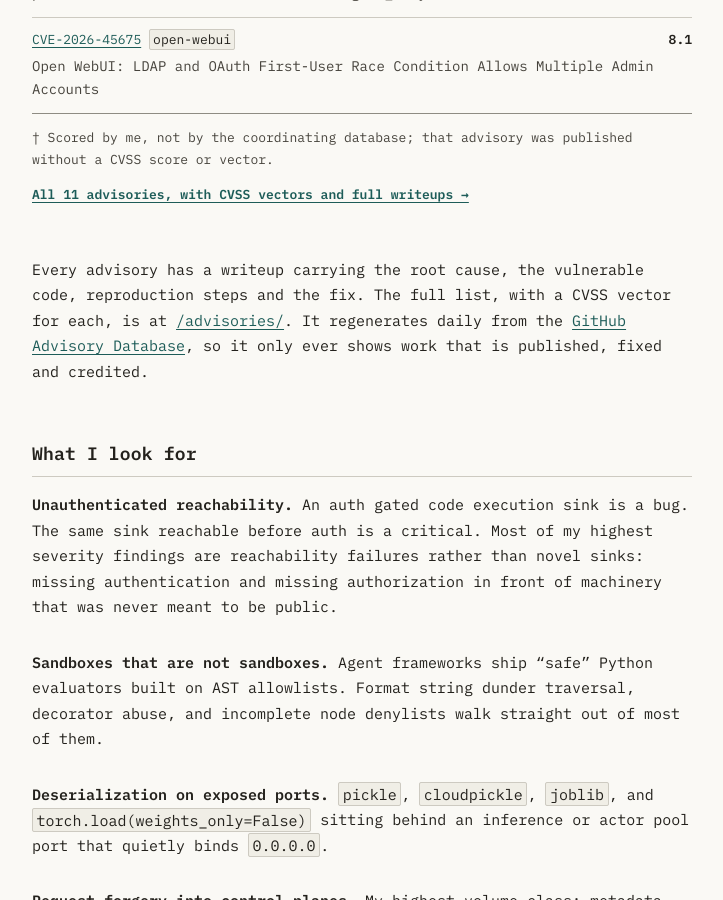
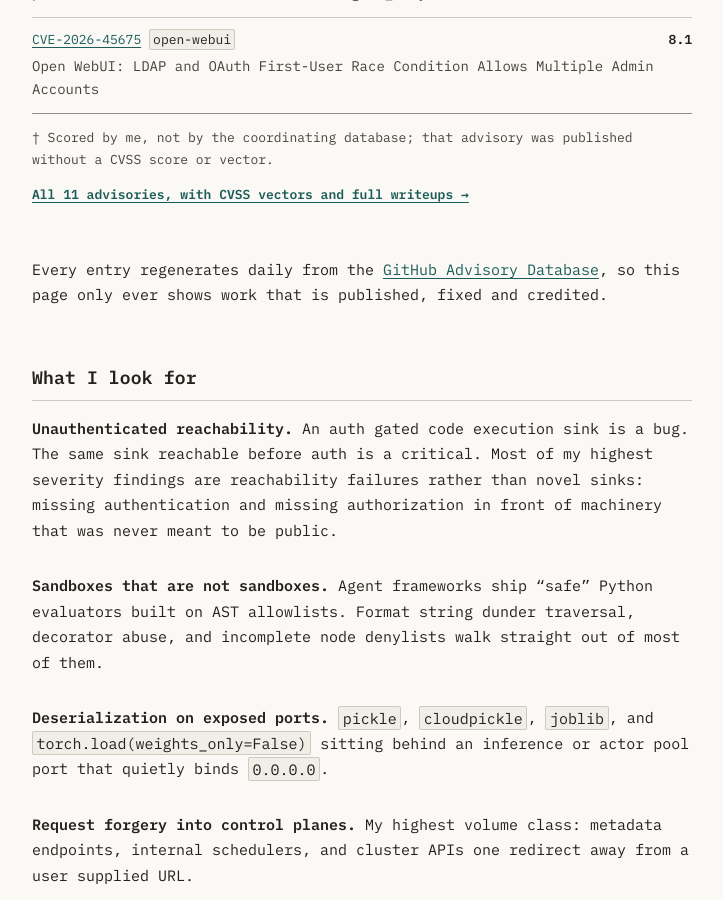
Before and after one commit to sfwani/sfwani.github.io, a Jekyll site: the page built from index.md, in a window 1280 px wide and 900 px high, scrolled down 1203 px. Shown: the whole window, without its empty margins (278-1001 px from the left). Built offline with Jekyll 4.4.1, drawn with Linux system fonts in a browser that asks for light colours.

Commit message:
Drop two redundancies the restructure exposed
The specimen carried a markdown h2 above it at the prose measure while
the figure itself is 890 wide, so the heading read as indented against
its own figure; it also duplicated the specimen's own heading. And the
paragraph under the home summary repeated the link sitting directly
above it.

Co-Authored-By: Claude Opus 5 (1M context) <noreply@anthropic.com>

```diff
--- a/index.md
+++ b/index.md
@@ -34,7 +34,7 @@ credited.
 
 <!-- ADVISORIES:END -->
 
-Every advisory has a writeup carrying the root cause, the vulnerable code, reproduction steps and the fix. The full list, with a CVSS vector for each, is at [/advisories/](/advisories/). It regenerates daily from the [GitHub Advisory Database](https://github.com/advisories?query=credit%3Asfwani), so it only ever shows work that is published, fixed and credited.
+Every entry regenerates daily from the [GitHub Advisory Database](https://github.com/advisories?query=credit%3Asfwani), so this page only ever shows work that is published, fixed and credited.
 
 ## What I look for
 
--- a/scripts/build_writeups.py
+++ b/scripts/build_writeups.py
@@ -255,8 +255,9 @@ def write_index(rows, stamp):
         '<th scope="col">Weakness</th><th scope="col">Published</th></tr></thead>'
         f'<tbody>{"".join(body)}</tbody></table></div>{foot}</div>',
         "",
-        "## How they score",
-        "",
+        # No markdown heading here: the specimen carries its own, and an h2 at
+        # the prose measure above a figure at the breakout width reads as a
+        # misalignment.
         # The specimen lives here rather than on the home page: it is the same
         # eleven advisories as the table directly above it, so this is where a
         # reader already has the context for it, and here it can use the full
```
Also changed, not shown: advisories.md (+1 -3 lines).
